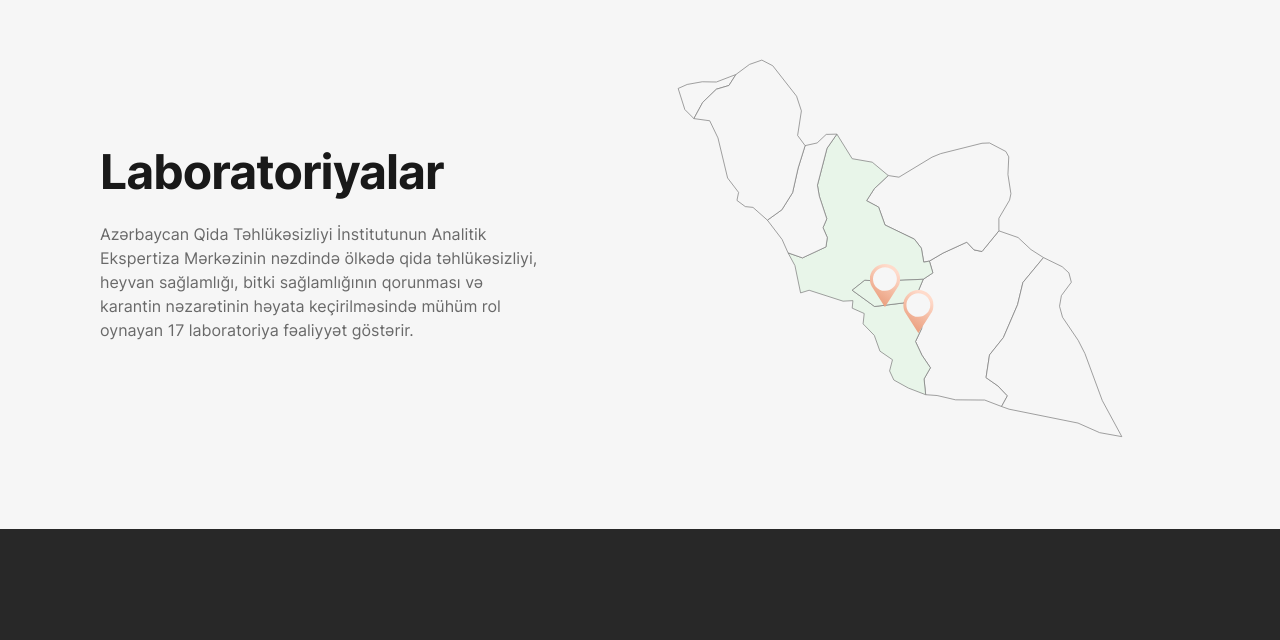
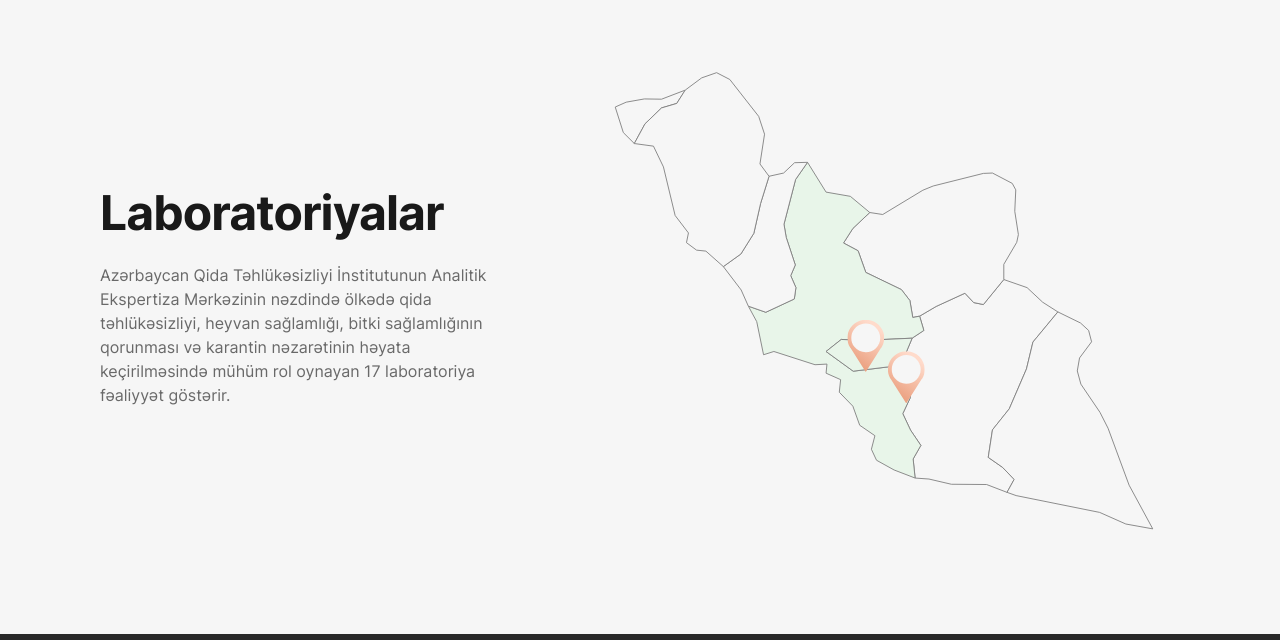
Before and after one commit to pusteaghayeva/nfsi, a plain HTML site: page index.html in a window 1280 px wide. Shown: the part 2968-3608 px from the top of the page. Drawn offline with Linux system fonts and the light colour scheme; a web font is replaced by a local one.

Commit message:
Enlarge map dimensions to optimal 630px max-width

```diff
--- a/src/css/home.css
+++ b/src/css/home.css
@@ -535,7 +535,7 @@ body {
 }
 
 .map_section {
-    padding: 60px 80px 60px 100px;
+    padding: 70px 80px 70px 100px;
     background: #f6f6f6;
     min-height: inherit;
 }
@@ -544,11 +544,11 @@ body {
     display: flex;
     flex-direction: row;
     align-items: center;
-    gap: 60px;
+    gap: 50px;
 }
 
 .map_text {
-    width: 40%;
+    width: 38%;
 }
 
 .map_text p {
@@ -562,14 +562,14 @@ body {
 }
 
 .map_wrapper {
-    width: 60%;
-    max-width: 520px;
+    width: 62%;
+    max-width: 630px;
     margin: 0 auto;
     height: max-content;
 }
 
 .map_wrapper .jsmaps-wrapper {
-    max-width: 520px;
+    max-width: 630px;
     margin: 0 auto;
 }
 
```
